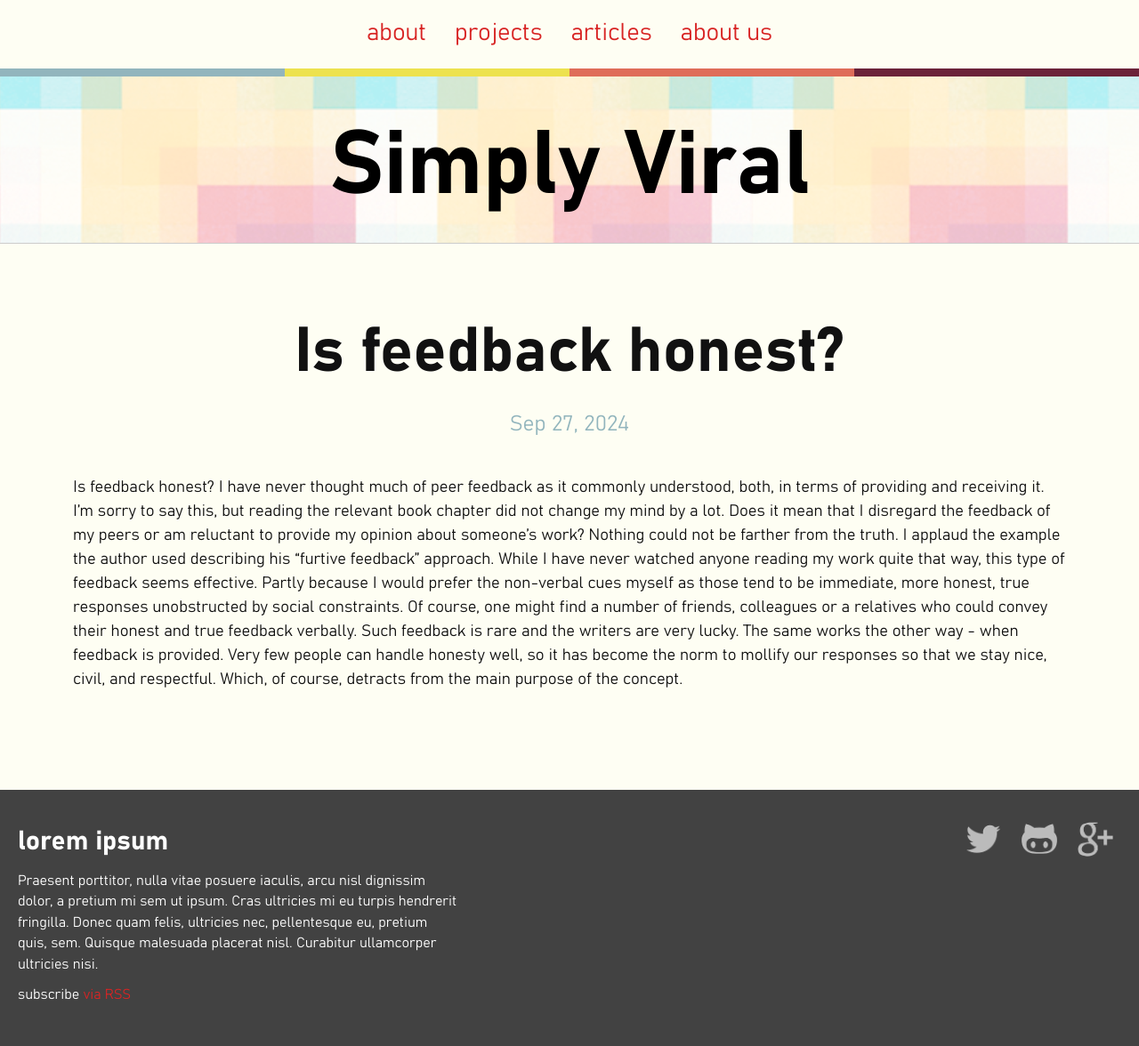
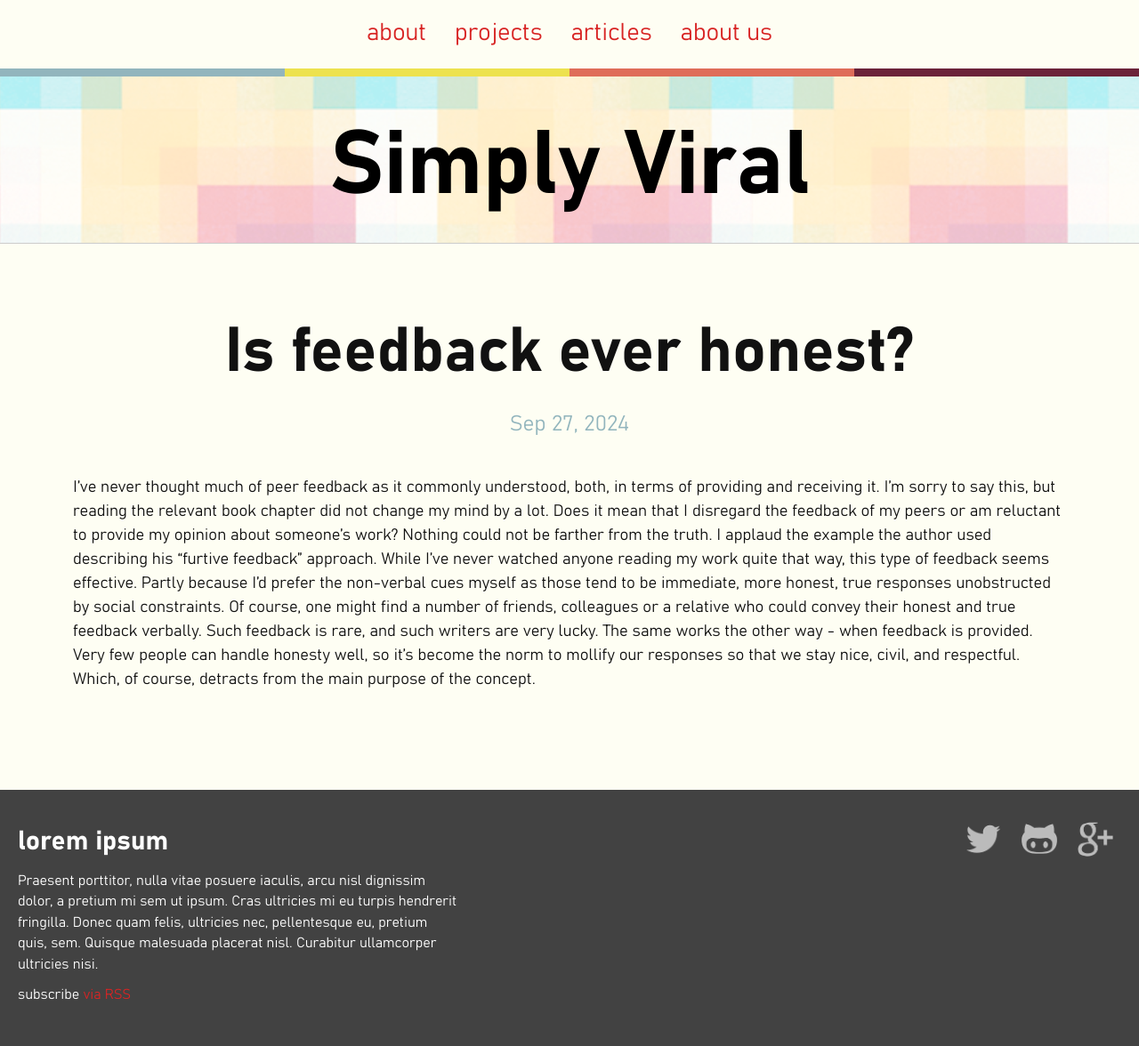
Before and after one commit to nyirock/nyirock.github.io, a Jekyll site: the page built from _posts/blog/2024-09-27-is-feedback-honest.markdown, in a window 1280 px wide. Shown: the whole page at 89% size. Built offline with Jekyll 4.4.1, drawn with Linux system fonts in a browser that asks for light colours.

Commit message:
is feedback honest fixed

```diff
--- a/_posts/blog/2024-09-22-I-took-on-writing-class.markdown
+++ b/_posts/blog/2024-09-22-I-took-on-writing-class.markdown
@@ -6,4 +6,4 @@ categories: blog
 style: informal
 tone: cheerful, humorous
 ---
-I've never thought much of peer feedback as it commonly understood, both, in terms of providing and receiving it. I'm sorry to say this, but reading the relevant book chapter did not change my mind by a lot. Does it mean that I disregard the feedback of my peers or am reluctant to provide my opinion about someone's work? Nothing could not be farther from the truth. I applaud the example the author used describing his "furtive feedback" approach. While I've never watched anyone reading my work quite that way, this type of feedback seems effective. Partly because I'd prefer the non-verbal cues myself as those tend to be immediate, more honest, true responses unobstructed by social constraints. Of course, one might find a number of friends, colleagues or a relative who could convey their honest and true feedback verbally. Such feedback is rare, and such writers are very lucky. The same works the other way - when feedback is provided. Very few people can handle honesty well, so it's become the norm to mollify our responses so that we stay nice, civil, and respectful. Which, of course, detracts from the main purpose of the concept.
+What about this Writing Well class excites me? To be honest, I'm effing terrified. Well, with some excitement elements to it. Call it terrixcited. I'm sure it'll pass. Mostly, I think, it'll make huge inroads into my spare time, which is already standing on its last legs. So what do I do? Instead of nurturing my leisure, catering to all of its manifold whims, and placing it into a stress-free environment I enrol myself in a writing class. Tell me about fighting fire with fire.
--- a/_posts/blog/2024-09-27-is-feedback-honest.markdown
+++ b/_posts/blog/2024-09-27-is-feedback-honest.markdown
@@ -1,6 +1,6 @@
 ---
 layout: post
-title:  "Is feedback honest?"
+title:  "Is feedback ever honest?"
 date:   2024-09-27 12:52:23 -0600
 categories: blog
 tone: serious
@@ -8,6 +8,5 @@ style: expository
 purpose: discuss
 audience: aspiring writers
 ---
-Is feedback honest?
-I have never thought much of peer feedback as it commonly understood, both, in terms of providing and receiving it. I'm sorry to say this, but reading the relevant book chapter did not change my mind by a lot. Does it mean that I disregard the feedback of my peers or am reluctant to provide my opinion about someone's work? Nothing could not be farther from the truth.
-I applaud the example the author used describing his "furtive feedback" approach. While I have never watched anyone reading my work quite that way, this type of feedback seems effective. Partly because I would prefer the non-verbal cues myself as those tend to be immediate, more honest, true responses unobstructed by social constraints. Of course, one might find a number of friends, colleagues or a relatives who could convey their honest and true feedback verbally. Such feedback is rare and the writers are very lucky. The same works the other way - when feedback is provided. Very few people can handle honesty well, so it has become the norm to mollify our responses so that we stay nice, civil, and respectful. Which, of course, detracts from the main purpose of the concept.
+I've never thought much of peer feedback as it commonly understood, both, in terms of providing and receiving it. I'm sorry to say this, but reading the relevant book chapter did not change my mind by a lot. Does it mean that I disregard the feedback of my peers or am reluctant to provide my opinion about someone's work? Nothing could not be farther from the truth.
+I applaud the example the author used describing his "furtive feedback" approach. While I've never watched anyone reading my work quite that way, this type of feedback seems effective. Partly because I'd prefer the non-verbal cues myself as those tend to be immediate, more honest, true responses unobstructed by social constraints. Of course, one might find a number of friends, colleagues or a relative who could convey their honest and true feedback verbally. Such feedback is rare, and such writers are very lucky. The same works the other way - when feedback is provided. Very few people can handle honesty well, so it's become the norm to mollify our responses so that we stay nice, civil, and respectful. Which, of course, detracts from the main purpose of the concept.
```
